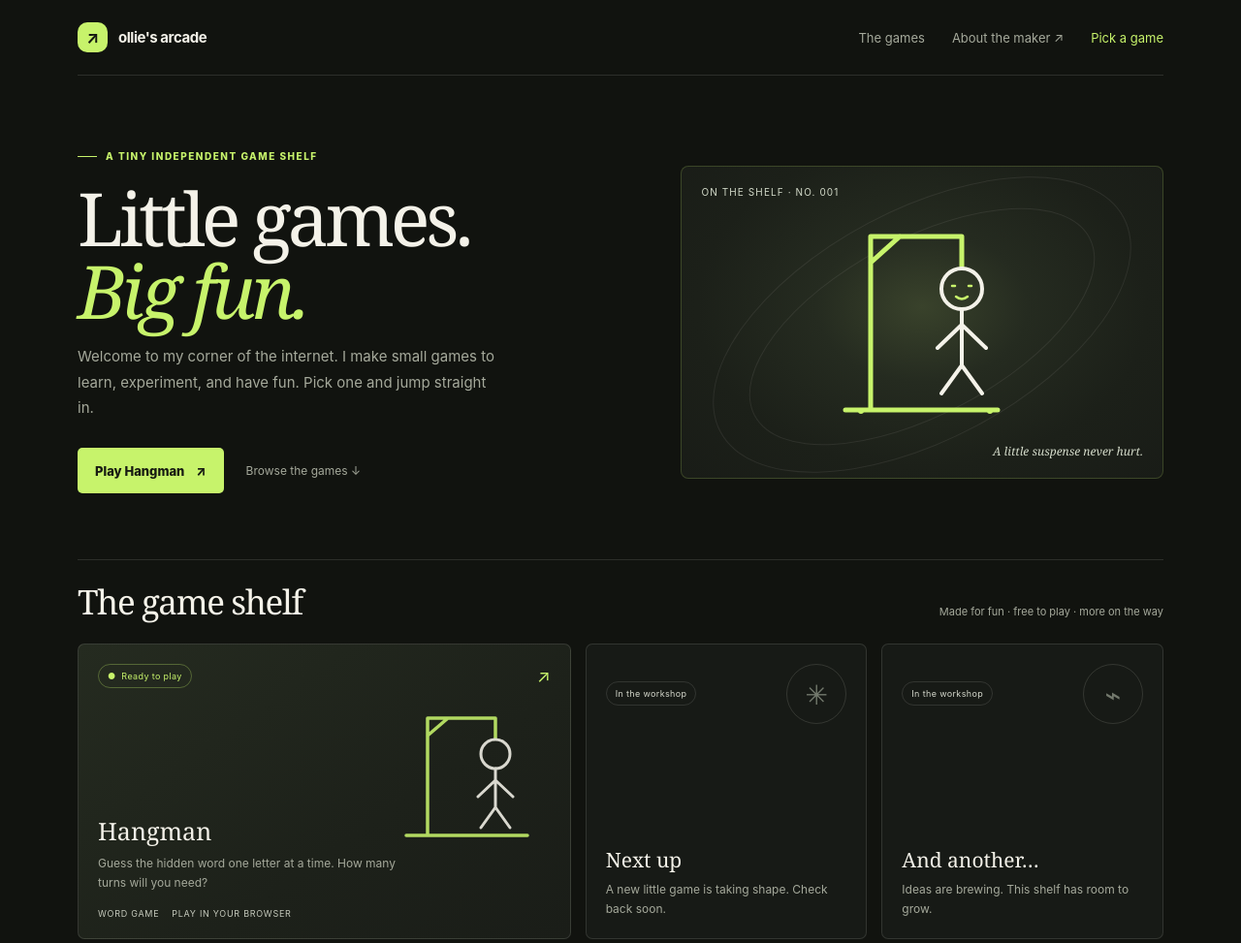
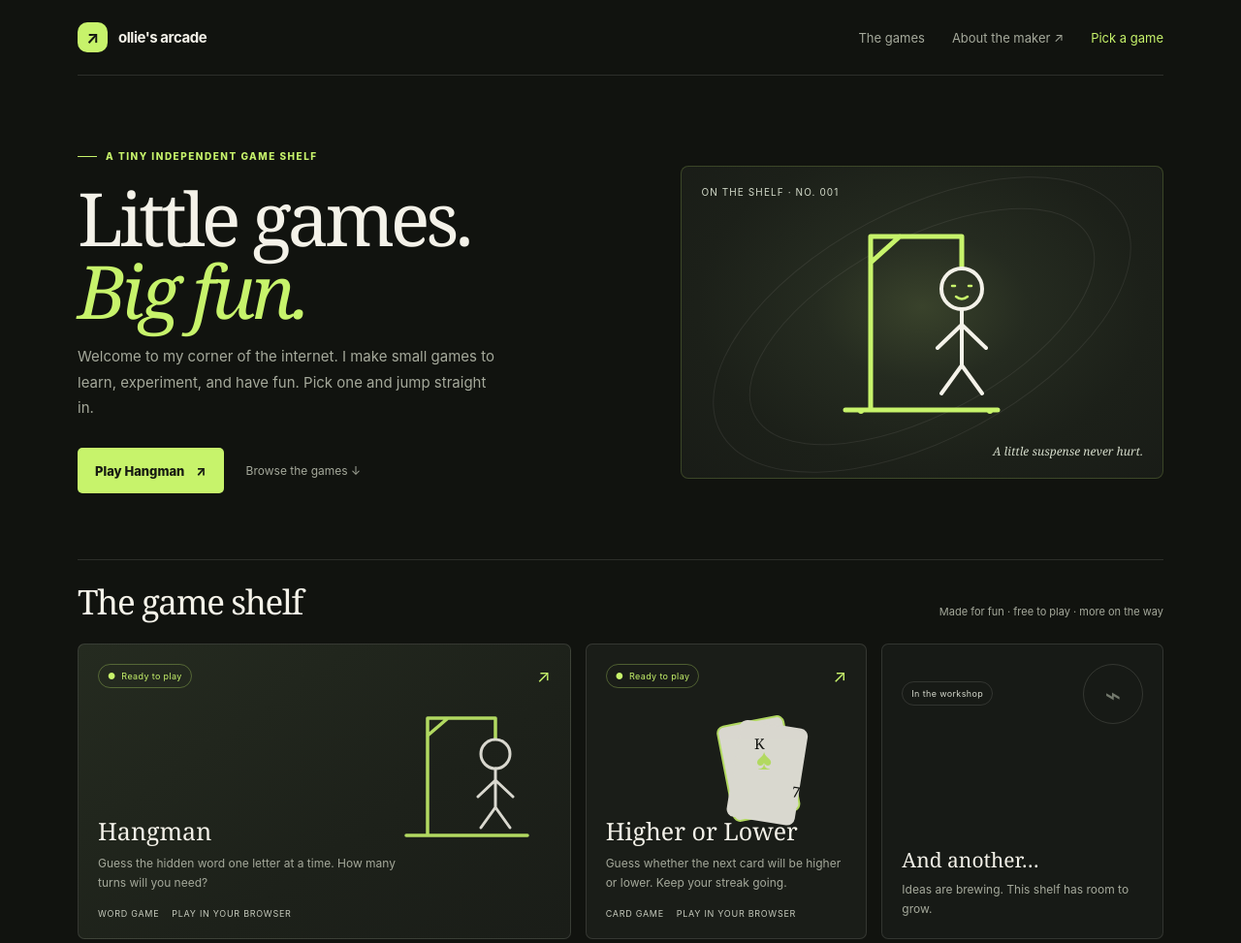
Before and after one commit to olliela2012/olliela2012.github.io, a plain HTML site: page index.html in a window 1280 px wide. Shown: the top 973 px of the page at 97% size. Drawn offline with Linux system fonts and the light colour scheme.

Commit message:
Add Higher or Lower to the game shelf

```diff
--- a/index.html
+++ b/index.html
@@ -144,10 +144,21 @@
               <div class="card-meta"><span>Word game</span><span>Play in your browser</span></div>
             </div>
           </a>
-          <article class="game-card upcoming">
-            <div class="card-top"><span class="tag">In the workshop</span><span class="placeholder-mark" aria-hidden="true">✳</span></div>
-            <div class="card-copy"><h3>Next up</h3><p>A new little game is taking shape. Check back soon.</p></div>
-          </article>
+          <a class="game-card" href="https://olliela2012.github.io/HigherOrLower/" aria-label="Play Higher or Lower">
+            <div class="card-top"><span class="tag live">● &nbsp;Ready to play</span><span class="arrow" aria-hidden="true">↗</span></div>
+            <svg class="mini-doodle" viewBox="0 0 160 166" fill="none" aria-hidden="true">
+              <rect x="35" y="34" width="69" height="99" rx="7" fill="#F4F2E9" stroke="#C7F36B" stroke-width="2" transform="rotate(-11 35 34)" />
+              <rect x="61" y="26" width="69" height="99" rx="7" fill="#F4F2E9" stroke="#F4F2E9" stroke-width="2" transform="rotate(9 61 26)" />
+              <text x="74" y="56" fill="#11130f" font-family="Georgia, serif" font-size="15">K</text>
+              <text x="76" y="77" fill="#C7F36B" font-family="Georgia, serif" font-size="30">♠</text>
+              <text x="112" y="105" fill="#11130f" font-family="Georgia, serif" font-size="15" transform="rotate(9 112 105)">7</text>
+            </svg>
+            <div class="card-copy">
+              <h3>Higher or Lower</h3>
+              <p>Guess whether the next card will be higher or lower. Keep your streak going.</p>
+              <div class="card-meta"><span>Card game</span><span>Play in your browser</span></div>
+            </div>
+          </a>
           <article class="game-card upcoming">
             <div class="card-top"><span class="tag">In the workshop</span><span class="placeholder-mark" aria-hidden="true">⌁</span></div>
             <div class="card-copy"><h3>And another…</h3><p>Ideas are brewing. This shelf has room to grow.</p></div>
```
